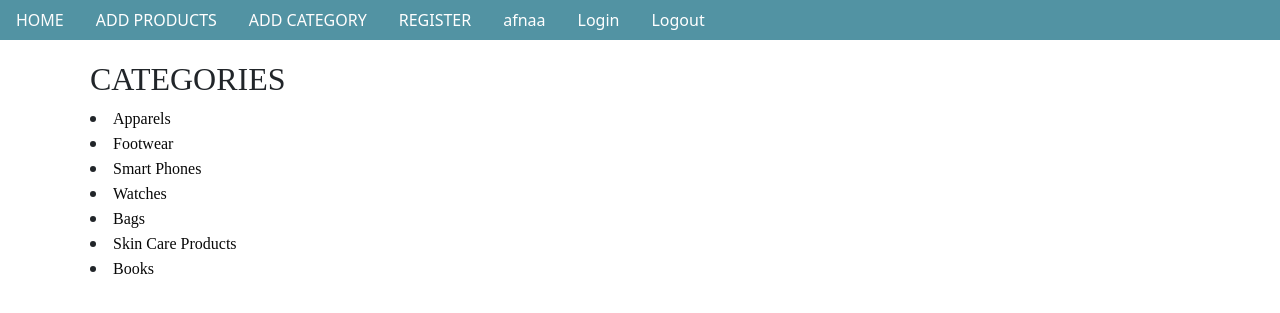
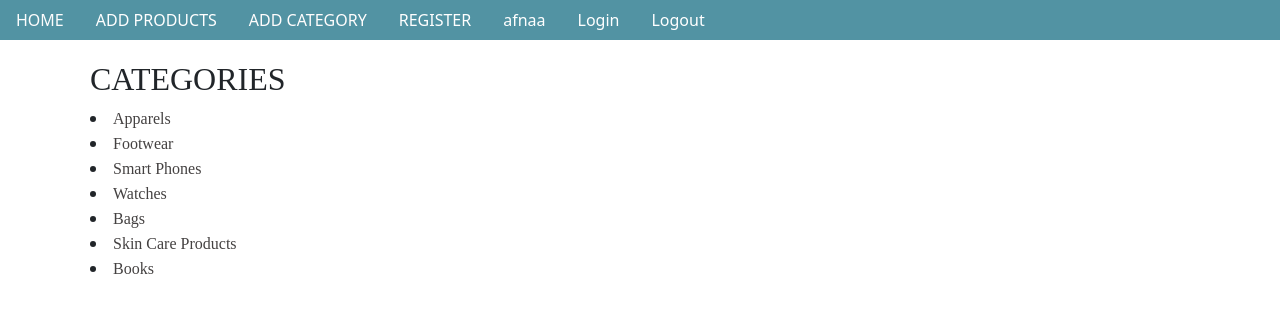
Before and after one commit to afnasamadpk/first, a Django app: page / in a window 1280 px wide. Shown: the top 313 px of the page. Run offline with Django 3.2, Linux system fonts and the light colour scheme; a user stored in the database is signed in; data comes from the database, SQL or seed files in the repository.

Commit message:
changed the color

```diff
--- a/newapp_2/templates/home.html
+++ b/newapp_2/templates/home.html
@@ -9,7 +9,7 @@
     {% for category in category %}
 
         <div >
-            <li><a style="color: rgb(8, 8, 8);text-decoration: none; font-family: 'Times New Roman', Times, serif; " href="{% url 'show_products' category.id %}">{{category|title}}</a></li>
+            <li><a style="color: rgb(68, 65, 65);text-decoration: none; font-family: 'Times New Roman', Times, serif; " href="{% url 'show_products' category.id %}">{{category|title}}</a></li>
         </div>
     {% endfor %}
 
```
